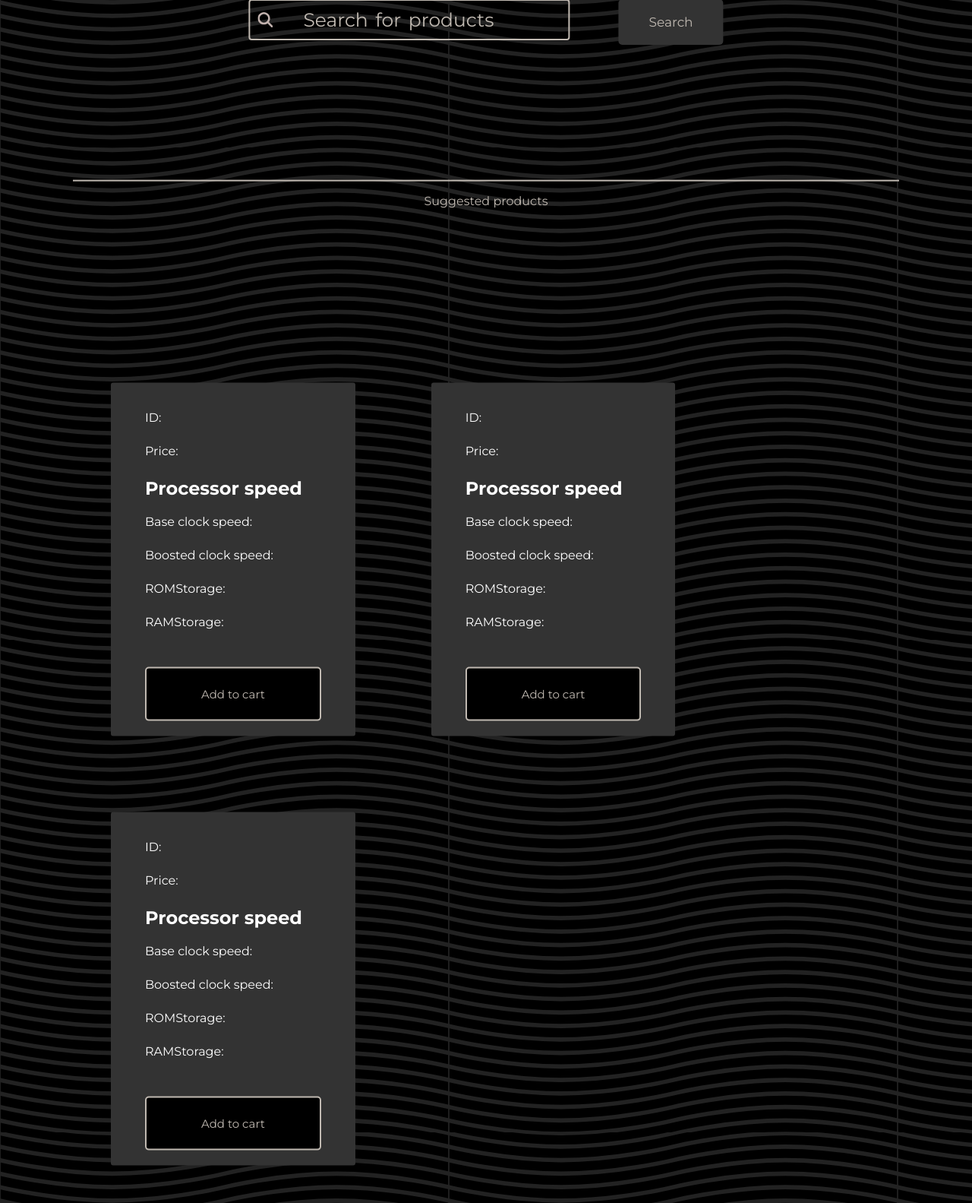
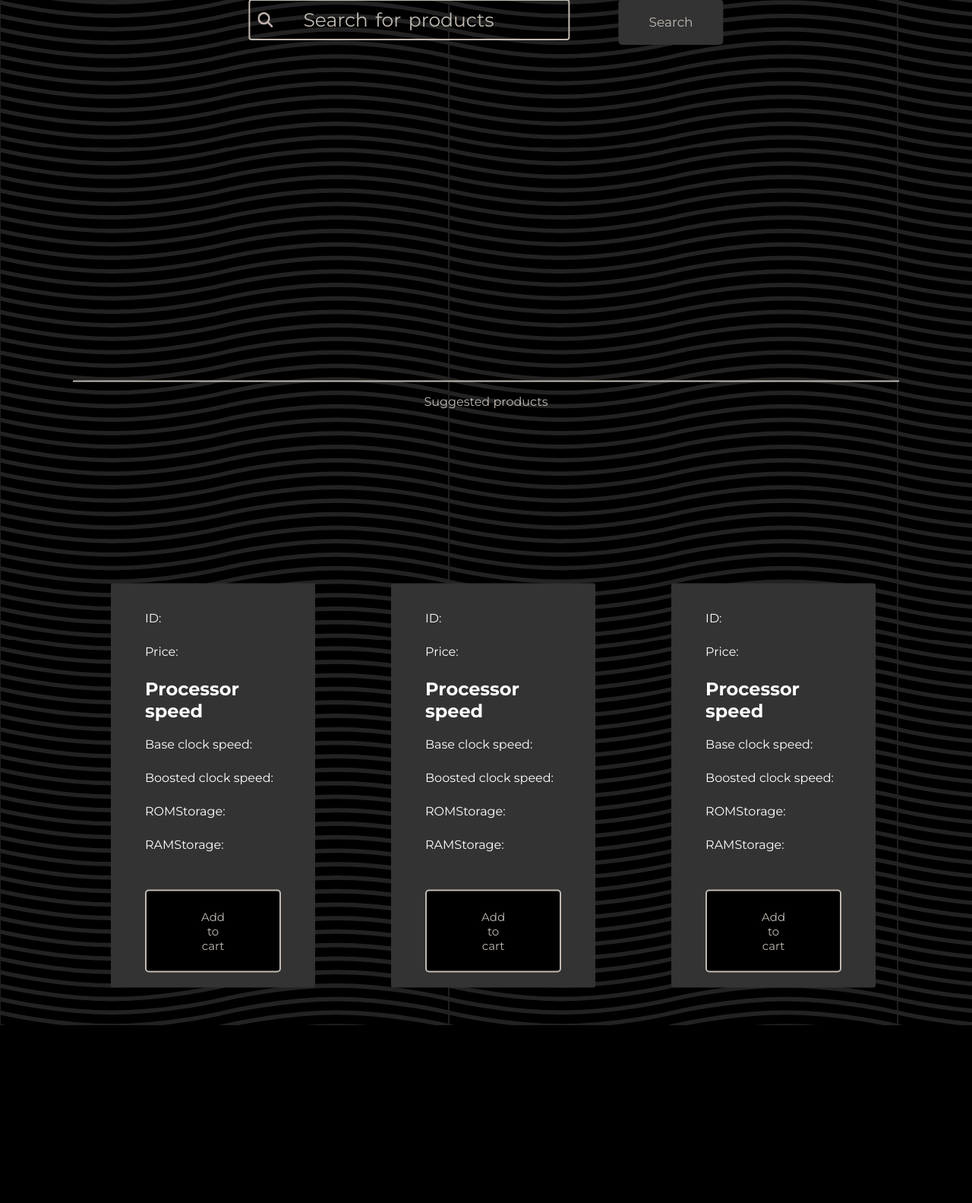
Before and after one commit to Anchiee/shoppify, a PHP site: page /view/php/shop.php in a window 1280 px wide. Shown: the part 130-1713 px from the top of the page at 76% size. After the commit the page ends 1479 px from the top, so only its background shows below. Run offline with PHP 8.4, Linux system fonts and the light colour scheme; data that the repository does not hold is empty; some libraries are stand-ins or nearby versions.

Commit message:
Small UI changes

```diff
--- a/view/style/productList.css
+++ b/view/style/productList.css
@@ -1,7 +1,7 @@
 .container
 {
   display: flex;
-  flex-wrap: wrap;
+  flex-wrap: nowrap;
   margin-top:180px;
 }
 
@@ -17,7 +17,6 @@
 {
   margin-bottom: 25px;
 }
-
 
 
 
--- a/view/style/shop.css
+++ b/view/style/shop.css
@@ -68,6 +68,7 @@
   transform: translate(-50%, -50%);
   border-top: 2px solid #c0b9b1;
   width: 85%;
+  margin-top:15px;
 }
 
 .suggested-header
```
Also changed, not shown: view/php/userCart.php (indentation only).
